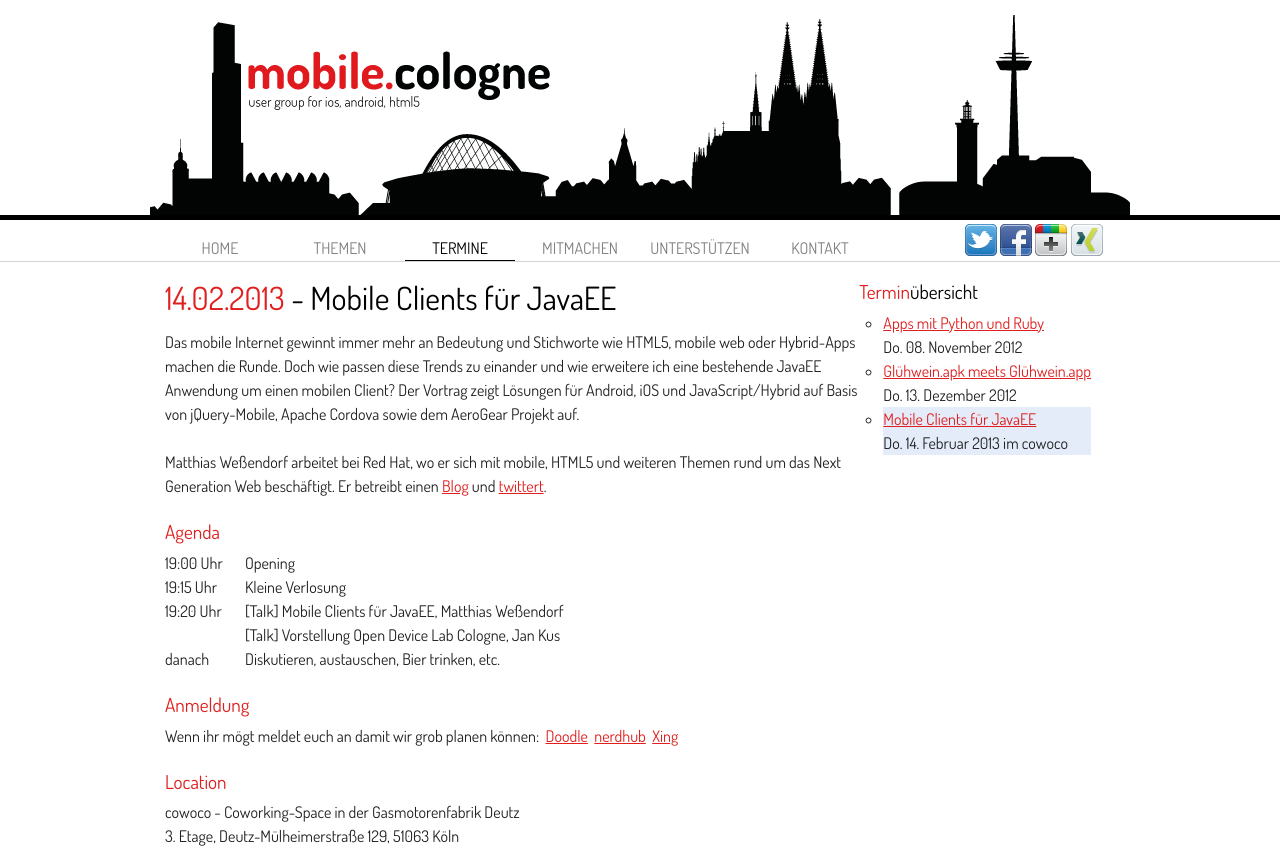
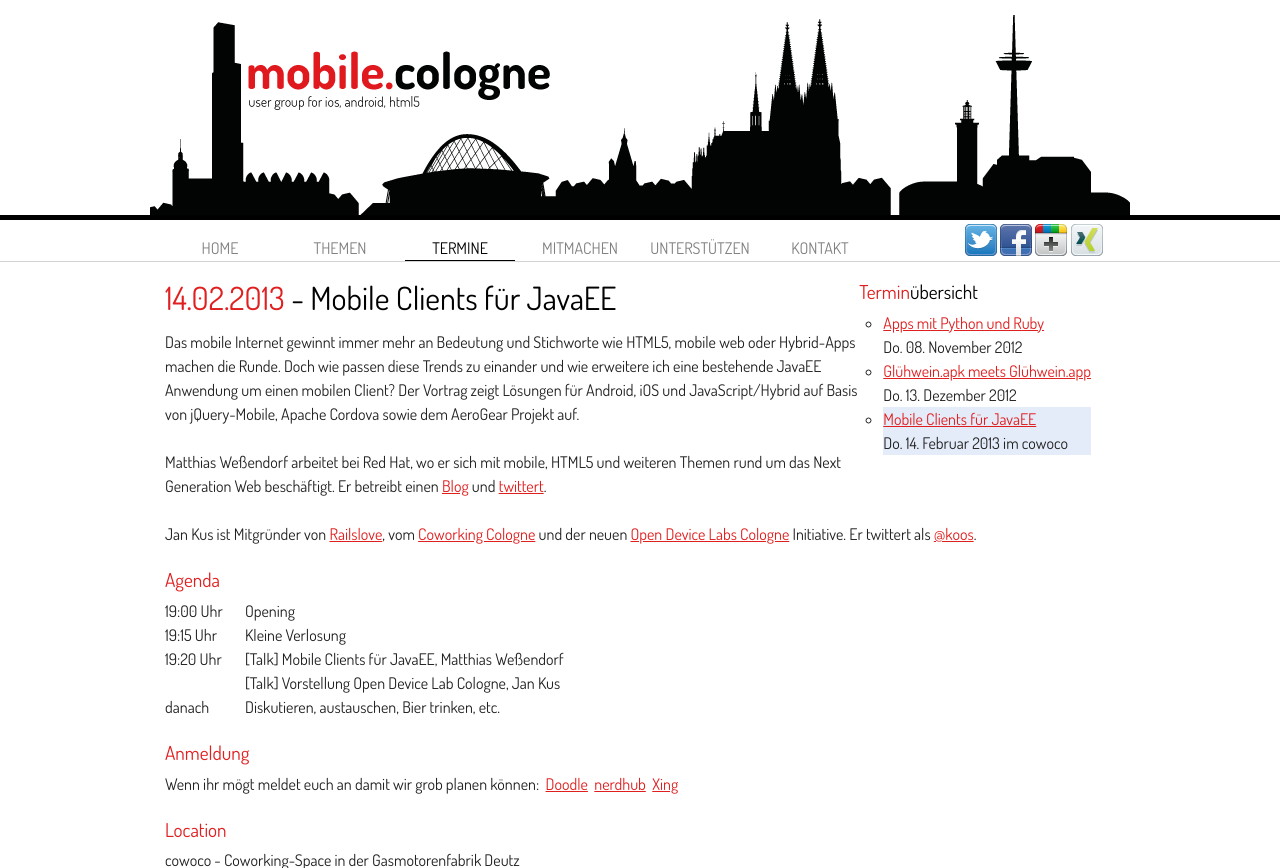
Before and after one commit to mobilecgn/mobilecgn.github.com, a Jekyll site: the page built from _posts/2013/2013-02-14-vortragsabend.html, in a window 1280 px wide, cut to the strip 0-868 px from the top of the page. Built offline with Jekyll 4.4.1, drawn with Linux system fonts in a browser that asks for light colours.

Commit message:
Add infos about Jan Kus.

```diff
--- a/_posts/2013/2013-02-14-vortragsabend.html
+++ b/_posts/2013/2013-02-14-vortragsabend.html
@@ -17,8 +17,14 @@
 <p>
 	Matthias Weßendorf arbeitet bei Red Hat, wo er sich mit mobile, HTML5
 	und weiteren Themen rund um das Next Generation Web beschäftigt. Er
-	betreibt einen <a href="http://wessendorf.net">Blog</a> und
-	<a href="https://twitter.com/mwessendorf">twittert</a>.
+	betreibt einen <a href="http://wessendorf.net" target="_blank">Blog</a> und
+	<a href="https://twitter.com/mwessendorf" target="_blank">twittert</a>.
+</p>
+<p>
+	Jan Kus ist Mitgründer von <a href="http://www.railslove.com/" target="_blank">Railslove</a>,
+	vom <a href="cowoco.heroku.com/spaces/3" target="_blank">Coworking Cologne</a> und der neuen
+	<a href="koeln.opendevicelab.de" target="_blank">Open Device Labs Cologne</a> Initiative. Er
+	twittert als <a href="https://twitter.com/koos" target="_blank">@koos</a>.
 </p>
 
 <h3>Agenda</h3>
```
